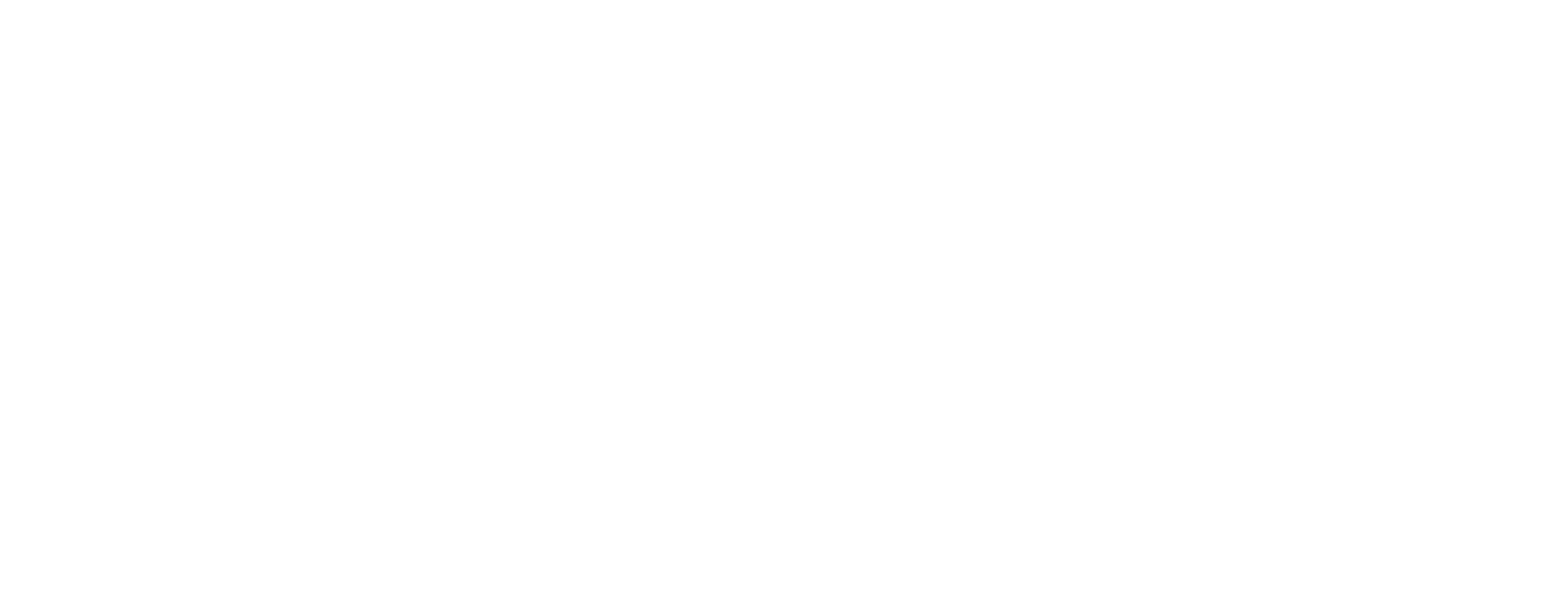
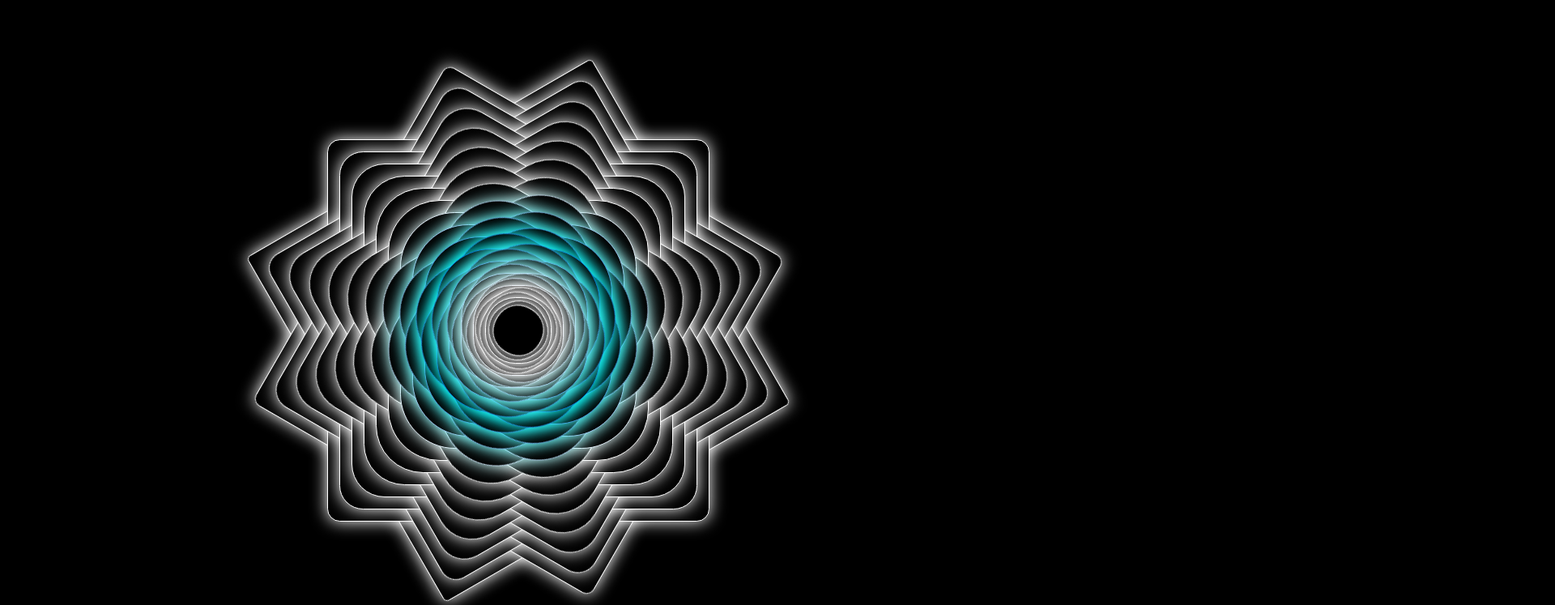
Before and after one commit to supremecool185/The-Void, a plain HTML site: page index.html in a window 1280 px wide. Shown: the top 747 px of the page at 81% size, 1920 px wide, since content can reach past the window. Drawn offline with Linux system fonts and the light colour scheme.

Commit message:
Add files via upload

```diff
--- a/index.html
+++ b/index.html
@@ -6,11 +6,9 @@
     <meta name="viewport" content="width=device-width, initial-scale=1.0">
     <script src="script.js" defer></script>
     <link href="style.css" rel="stylesheet">
-    <title>Ager's Call</title>
+    <title>The Void</title>
 </head>
-<body>
-    <main>
-
-    </main>
+<body onload="generate();">
+    <div id="1"></div>
 </body>
 </html>
--- a/script.js
+++ b/script.js
@@ -0,0 +1,26 @@
+var target = document.getElementById("1");
+
+var count = 45;
+var size = 500;
+
+function generate(){
+    for(i=1; i<count; i++){
+        var frameDiv = document.createElement("div");
+        frameDiv.classList.add("frame");
+        target.appendChild(frameDiv);
+
+        var rotorDiv = document.createElement("div");
+        rotorDiv.classList.add("rotor");
+        frameDiv.appendChild(rotorDiv);
+
+        var squareDiv = document.createElement("div");
+        squareDiv.classList.add("square");
+        squareDiv.style.width = (size - 10*i) +"px";
+        squareDiv.style.height = (size - 10*i) +"px";
+        squareDiv.style.borderRadius = ((size - 10*i)/(count*2))*i +"px";
+        squareDiv.style.animationDelay = i/10 + "s";
+        rotorDiv.appendChild(squareDiv);
+
+        target = squareDiv;
+    }
+}
--- a/style.css
+++ b/style.css
@@ -0,0 +1,36 @@
+@keyframes rotate{
+    0% {rotate: 0deg;}
+    100% {rotate: 360deg;}
+}
+
+@keyframes pulse{
+    0% {border: 1px solid white; box-shadow: rgb(255, 255, 255) 0px 0px 20px;}
+    50% {border: 1px solid white; box-shadow: rgb(255, 255, 255) 0px 0px 20px;}
+    100%{border: 1px solid rgb(0, 100, 200); box-shadow: rgb(0, 255, 255) 0px 0px 20px;}
+}
+
+body{
+    background-color: black;
+    position: relative;
+    height: 100vh;
+    overflow: hidden;
+}
+
+.rotor{
+    animation: rotate 30s linear infinite;
+    position: relative;
+}
+
+.frame{
+    position: absolute;
+    top: 50%;
+    left: 50%;
+    transform: translate(-50%, -50%);
+}
+
+.square{
+    background-color: black;
+    border: 1px solid white;
+    animation: pulse 2s linear infinite alternate;
+    box-shadow: rgb(255, 255, 255) 0px 0px 20px;
+}
```
